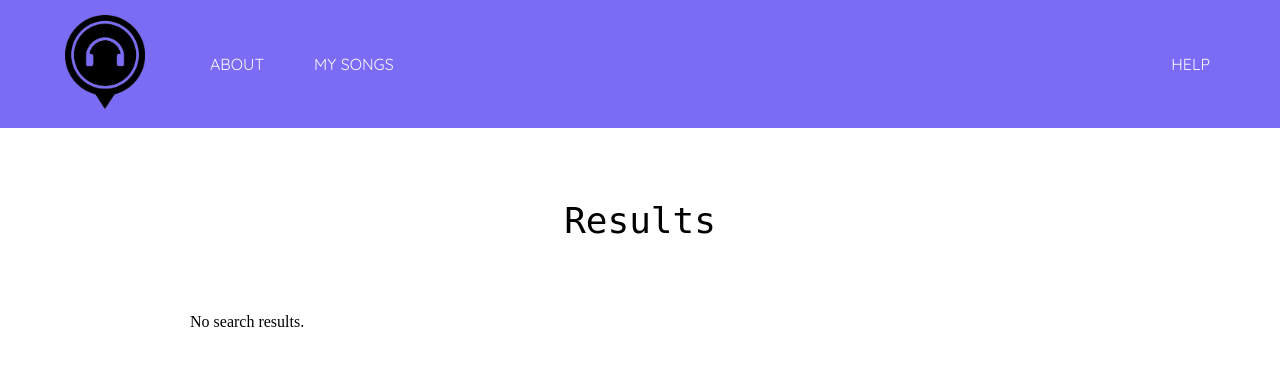
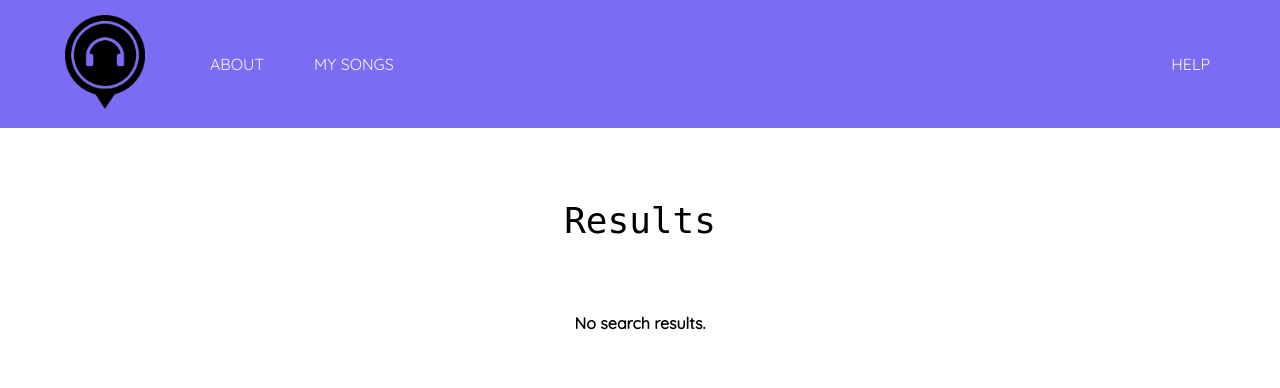
Before and after one commit to CatherineCampbell117/set09103, a Flask app: template templates/results.html in a window 1280 px wide. Shown: the top 388 px of the page. Run offline with Flask 2, Linux system fonts and the light colour scheme; the template is opened without the code that fills it, so the values that code supplies are empty; some web fonts are replaced.

Commit message:
no results page

```diff
--- a/static/index.css
+++ b/static/index.css
@@ -102,7 +102,7 @@ button:hover{
 
 /* Results table */
 
-table, thead, td, th {
+table, thead, td, th{
 
     border-collapse: collapse;
     width: 600px;
@@ -113,7 +113,7 @@ thead{
     border-bottom: 1px solid #b3b3b3;
 }
 
-th {
+th{
     padding: .75em;
     font-family: 'Quicksand', sans-serif;
     font-weight: 700;
@@ -121,9 +121,17 @@ th {
     text-align: left;
 }
 
-td {
+td{
     padding: .75em;
     font-family: 'Quicksand', sans-serif;
     font-weight: 700;
     font-size: 1rem;
 }
+
+#no_results{
+    font-family: 'Quicksand', sans-serif;
+    font-weight: 700;
+    font-size: 1rem;
+    text-align: center;
+    margin: 0 auto;
+}
```
